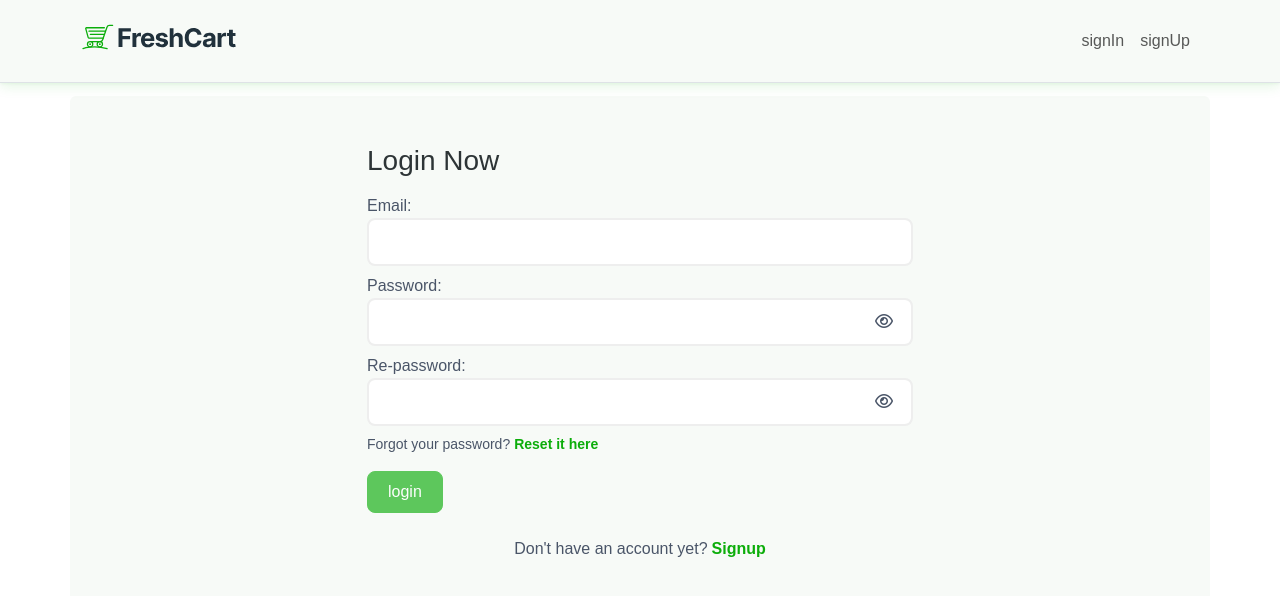
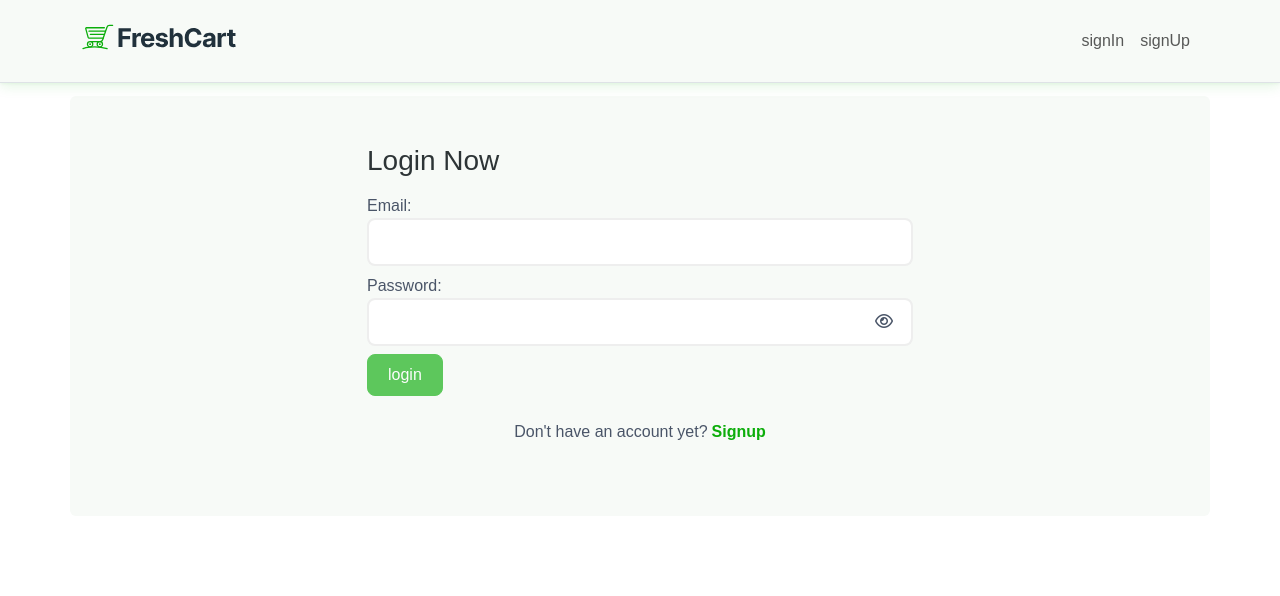
Before and after one commit to MohamedOsama5113/FreshCart, a React (Create React App) app: page /auth in a window 1280 px wide. Shown: the top 596 px of the page. Built offline with nearby package versions, Linux system fonts and the light colour scheme; a web font is replaced by a local one.

Commit message:
refactor: remove re-password field and related validation from SignIn component

```diff
--- a/src/components/Auth/SignIn/SignIn.jsx
+++ b/src/components/Auth/SignIn/SignIn.jsx
@@ -10,7 +10,6 @@ export default function SignIn() {
   let { updateToken } = useContext(tokenContext);
 
   const [showPassword, setShowPassword] = useState(false);
-  const [showRePassword, setShowRePassword] = useState(false);
   const [errorMsg, setErrorMsg] = useState(false);
   const [isLodaing, setIsloading] = useState(false);
 
@@ -25,16 +24,12 @@ export default function SignIn() {
         "Password must start with an uppercase letter and be at least 8 characters long"
       )
       .required("Password is required"),
-    rePassword: Yup.string()
-      .oneOf([Yup.ref("password")], "Passwords must match")
-      .required("Please confirm your password"),
   });
 
   let formik = useFormik({
     initialValues: {
       email: "",
       password: "",
-      rePassword: "",
     },
     validationSchema: SignupSchema,
     onSubmit: (values) => {
@@ -114,9 +109,8 @@ export default function SignIn() {
                       }}
                     >
                       <i
-                        className={`fa-regular ${
-                          showPassword ? "fa-eye-slash text-main" : "fa-eye"
-                        }`}
+                        className={`fa-regular ${showPassword ? "fa-eye-slash text-main" : "fa-eye"
+                          }`}
                       ></i>
                     </button>
                   </div>
@@ -127,49 +121,6 @@ export default function SignIn() {
                     </div>
                   ) : null}
                 </div>
-                <div className="mb-2">
-                  <label htmlFor="rePassword">Re-password:</label>
-                  <div className="position-relative">
-                    <input
-                      id="rePassword"
-                      name="rePassword"
-                      type={showRePassword ? "text" : "password"}
-                      className="form-control"
-                      value={formik.values.rePassword}
-                      onChange={formik.handleChange}
-                      onBlur={formik.handleBlur}
-                    />
-                    <button
-                      type="button"
-                      className="btn text-color border-0 position-absolute top-50 end-0 translate-middle-y"
-                      onClick={() => {
-                        setShowRePassword(!showRePassword);
-                      }}
-                    >
-                      <i
-                        className={`fa-regular ${
-                          showRePassword ? "fa-eye-slash text-main" : "fa-eye"
-                        }`}
-                      ></i>
-                    </button>
-                  </div>
-
-                  {formik.errors.rePassword && formik.touched.rePassword ? (
-                    <div className="alert alert-danger my-2">
-                      {formik.errors.rePassword}
-                    </div>
-                  ) : null}
-                </div>
-
-                <p className="mb-3 font-sm ">
-                  Forgot your password?
-                  <Link
-                    to="/auth/forgot-password"
-                    className="text-main ms-1 fw-bold "
-                  >
-                    Reset it here
-                  </Link>
-                </p>
 
                 {errorMsg ? (
                   <div className="alert alert-danger text-center">
```
